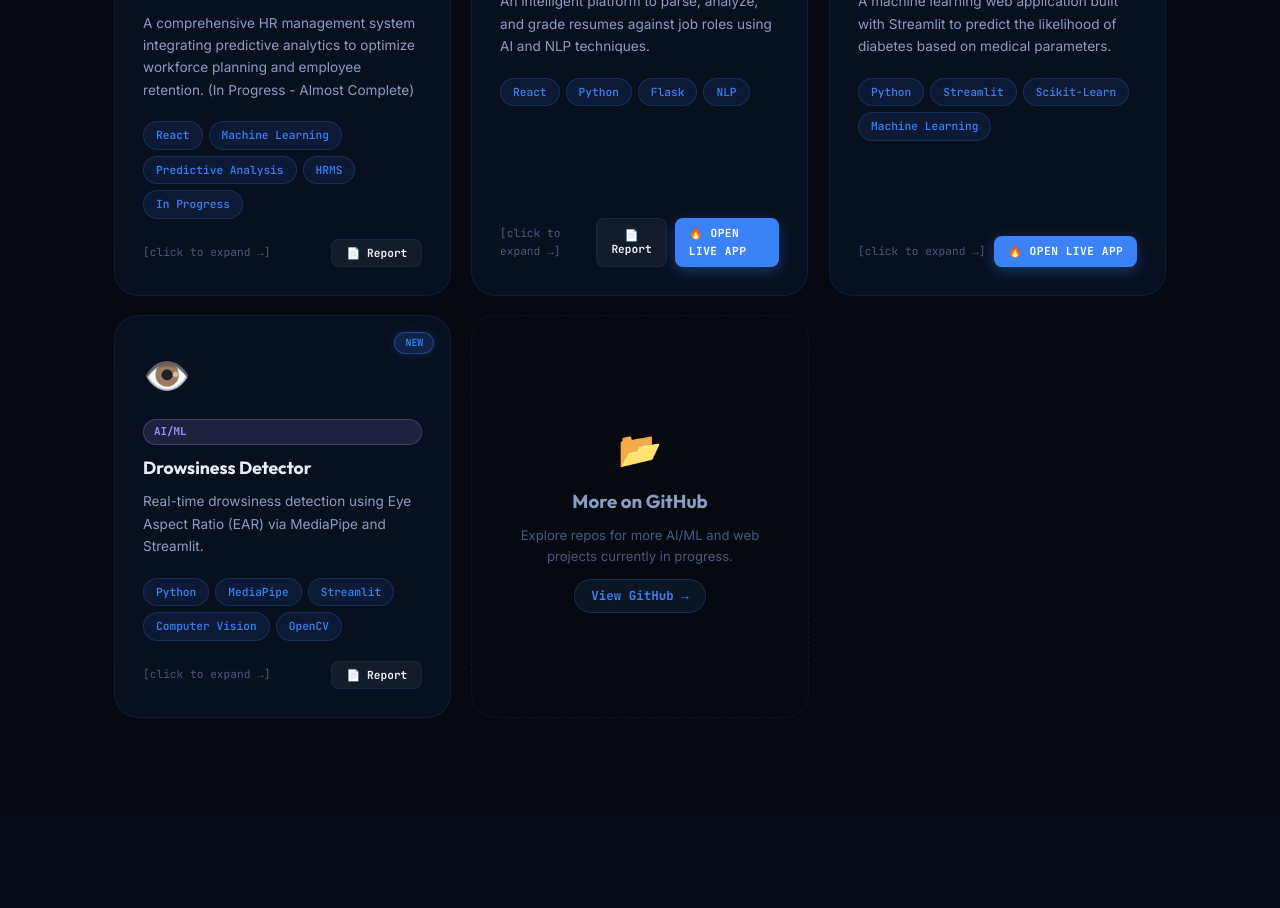
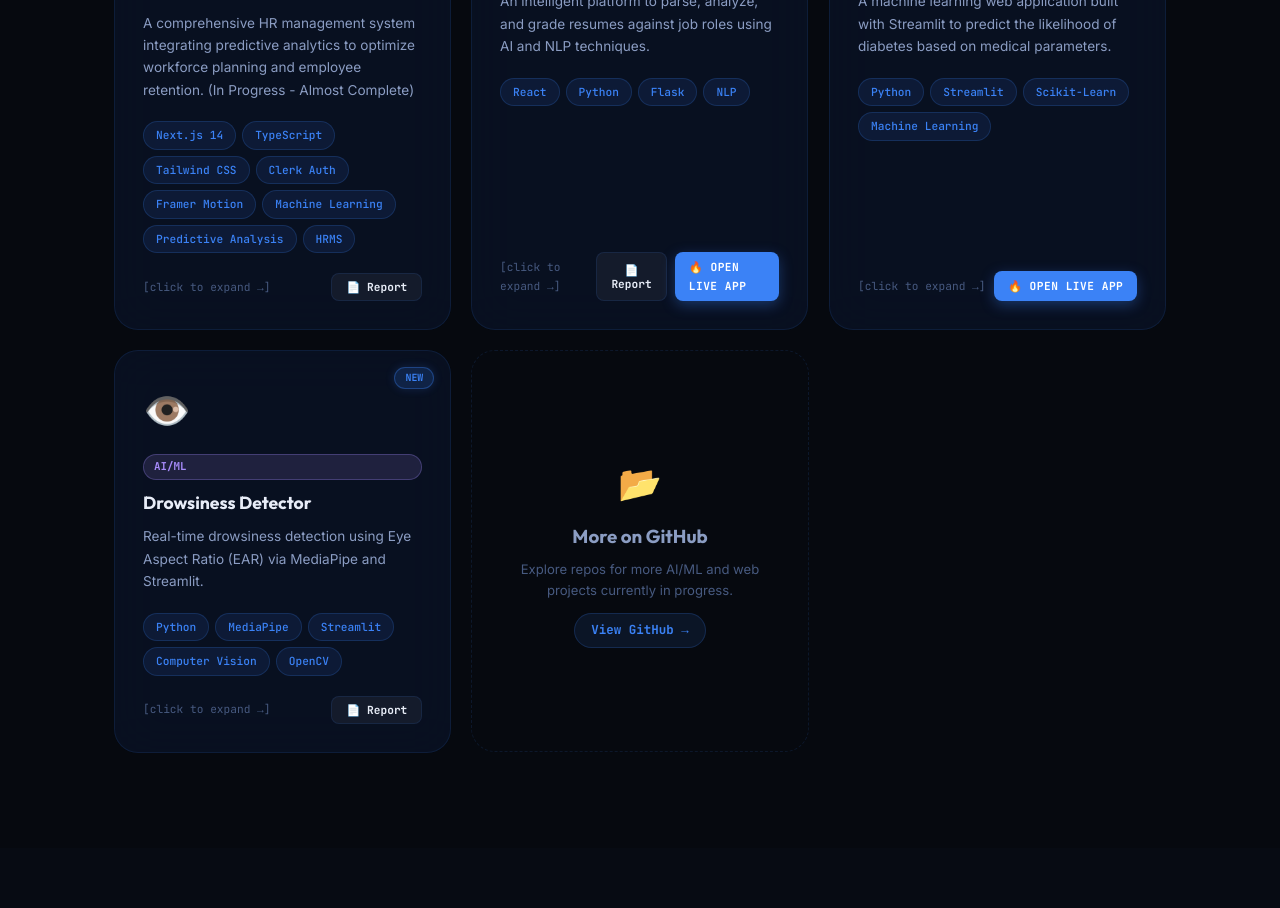
Before and after one commit to mohitmjm/portfolio, a React (Vite) app: page / in a window 1280 px wide. Shown: the part 5420-6328 px from the top of the page. Built offline with nearby package versions, Linux system fonts and the light colour scheme.

Commit message:
Update Smart HR Portal project tags with precise tech stack

```diff
--- a/src/data/projects.js
+++ b/src/data/projects.js
@@ -5,7 +5,7 @@ export const projects = [
     title: 'Smart HR Portal with Predictive Analysis',
     shortDesc: 'A comprehensive HR management system integrating predictive analytics to optimize workforce planning and employee retention. (In Progress - Almost Complete)',
     longDesc: 'A collaborative group project focused on building a modern, data-driven HR platform. It combines core HR functionalities with advanced predictive analysis models to forecast employee attrition, performance trends, and recruitment needs. The portal provides actionable insights to HR teams, helping them make informed, strategic decisions to improve overall workforce efficiency.',
-    tags: ['React', 'Machine Learning', 'Predictive Analysis', 'HRMS', 'In Progress'],
+    tags: ['Next.js 14', 'TypeScript', 'Tailwind CSS', 'Clerk Auth', 'Framer Motion', 'Machine Learning', 'Predictive Analysis', 'HRMS'],
     category: 'Full-Stack',
     github: 'https://github.com/Team-Innovatrix/Smart-HR-protal',
     report: '/assets/Hr_Portal.pdf',
```
